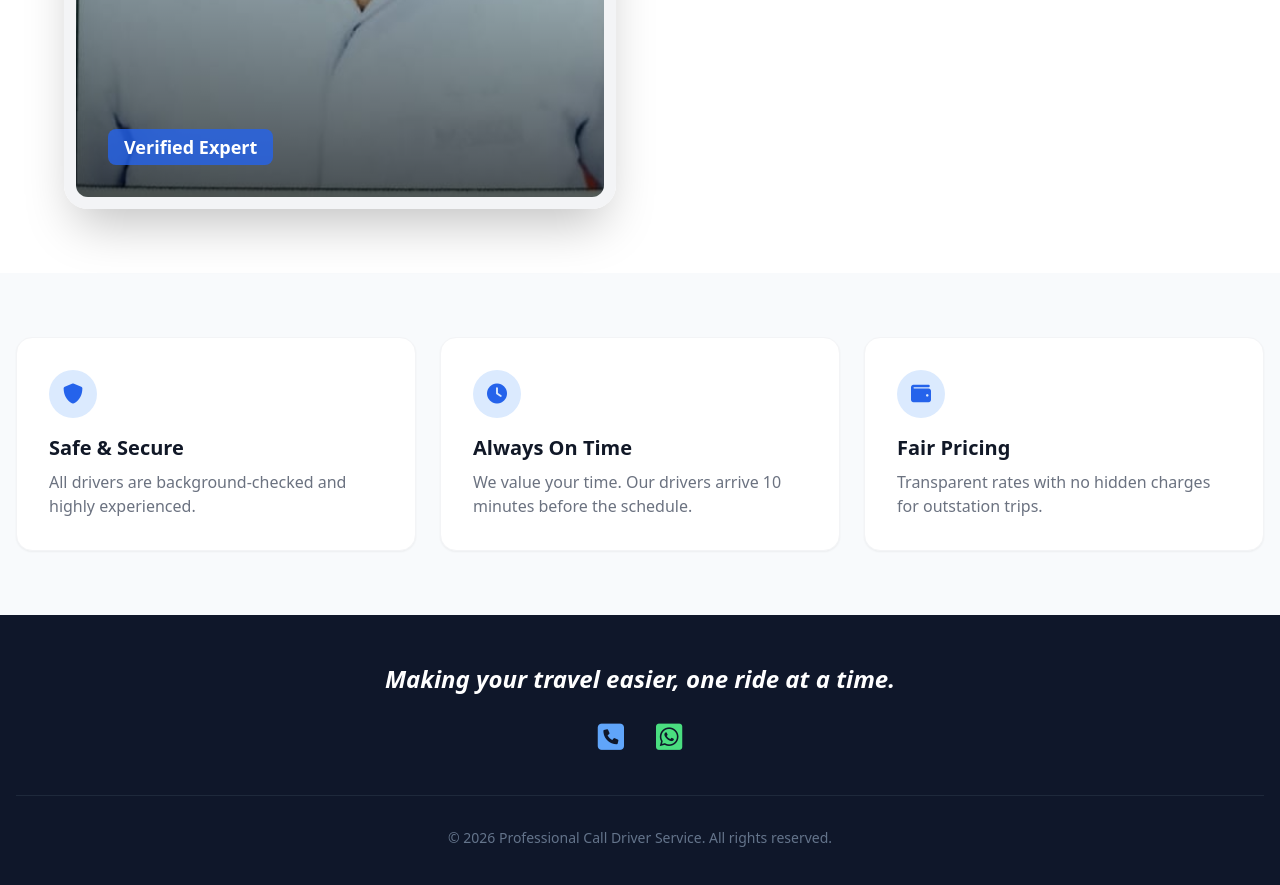
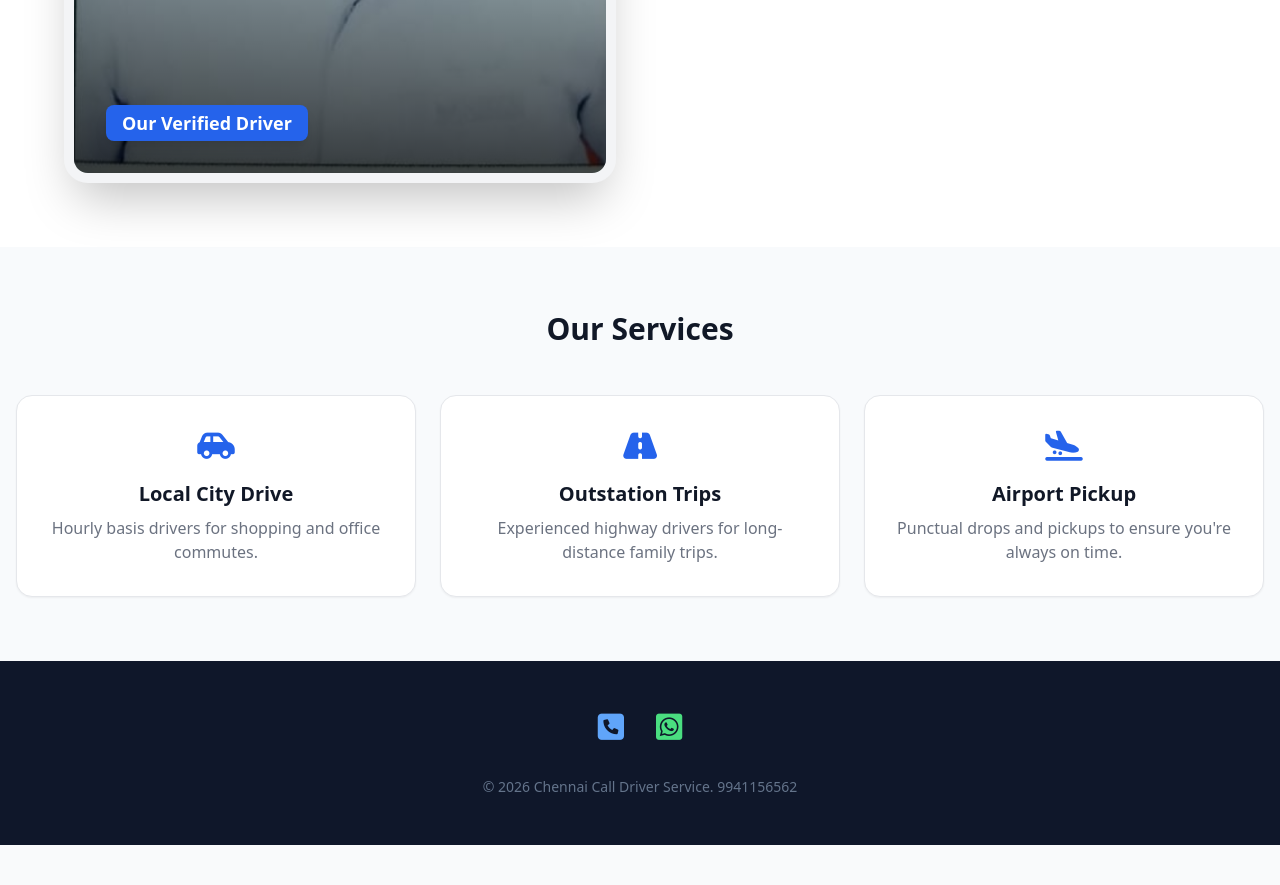
Before and after one commit to chennaidriver/chennaidriver.github.io, a plain HTML site: page index.html in a window 1280 px wide. Shown: the part 1101-1986 px from the top of the page. After the commit the page ends 1946 px from the top, so only its background shows below. Drawn offline with nearby package versions, Linux system fonts and the light colour scheme.

Commit message:
Update index.html

```diff
--- a/index.html
+++ b/index.html
@@ -3,7 +3,7 @@
 <head>
     <meta charset="UTF-8">
     <meta name="viewport" content="width=device-width, initial-scale=1.0">
-    <title>Professional Call Driver | 24/7 Service</title>
+    <title>Chennai Professional Call Driver | 9941156562</title>
     <script src="https://cdn.tailwindcss.com"></script>
     <link rel="stylesheet" href="https://cdnjs.cloudflare.com/ajax/libs/font-awesome/6.0.0/css/all.min.css">
     <style>
@@ -19,12 +19,12 @@
 </head>
 <body class="bg-gray-50 font-sans text-gray-900">
 
-    <header class="sticky top-0 z-50 bg-white shadow-sm">
+    <header class="sticky top-0 z-50 bg-white shadow-sm border-b">
         <div class="container mx-auto px-4 py-4 flex justify-between items-center">
-            <div class="text-2xl font-black text-blue-900 tracking-tighter">
-                CALL<span class="text-blue-600">DRIVER</span>
+            <div class="text-2xl font-black text-blue-900 tracking-tighter uppercase">
+                Chennai<span class="text-blue-600">Drivers</span>
             </div>
-            <a href="tel:9941156562" class="bg-blue-600 text-white px-6 py-2 rounded-full font-bold hover:bg-blue-700 transition flex items-center">
+            <a href="tel:9941156562" class="bg-blue-600 text-white px-5 py-2 rounded-full font-bold hover:bg-blue-700 transition flex items-center text-sm md:text-base">
                 <i class="fas fa-phone-alt mr-2"></i> 9941156562
             </a>
         </div>
@@ -32,11 +32,11 @@
 
     <section class="gradient-bg text-white py-16 px-4">
         <div class="container mx-auto text-center max-w-4xl">
-            <h1 class="text-4xl md:text-6xl font-extrabold mb-6 leading-tight">Reliable Drivers for Your Every Journey</h1>
-            <p class="text-xl mb-10 text-blue-100 opacity-90">Experience stress-free travel with our experienced, verified professional drivers available in Chennai.</p>
+            <h1 class="text-4xl md:text-6xl font-extrabold mb-6 leading-tight">Reliable Professional Drivers in Chennai</h1>
+            <p class="text-xl mb-10 text-blue-100 opacity-90">Experience stress-free travel with our verified experts available 24/7 for all your driving needs.</p>
 
             <a href="tel:9941156562" class="pulse-btn inline-block bg-yellow-500 hover:bg-yellow-400 text-blue-950 text-2xl font-black py-5 px-12 rounded-2xl shadow-2xl transition duration-300">
-                CALL NOW: 9941156562
+                CALL: 9941156562
             </a>
         </div>
     </section>
@@ -46,18 +46,21 @@
             <div class="flex flex-col md:flex-row items-center gap-12 max-w-6xl mx-auto">
 
                 <div class="w-full md:w-1/2">
-                    <div class="relative rounded-3xl overflow-hidden shadow-2xl border-[12px] border-gray-100">
-                        <img src="driver.jpeg" alt="Our Professional Driver" class="w-full h-auto object-cover min-h-[400px]">
-                        <div class="absolute inset-0 bg-gradient-to-t from-black/60 via-transparent to-transparent flex items-end p-8">
-                            <span class="text-white font-bold text-lg bg-blue-600/80 px-4 py-1 rounded-lg">Verified Expert</span>
+                    <div class="relative rounded-3xl overflow-hidden shadow-2xl border-[10px] border-gray-100 bg-gray-200">
+                        <img src="./driver.jpeg"
+                             alt="Chennai Call Driver"
+                             class="w-full h-auto object-cover min-h-[400px]"
+                             onerror="this.onerror=null; this.src='https://images.unsplash.com/photo-1544620347-c4fd4a3d5957?auto=format&fit=crop&w=800&q=80';">
+                        <div class="absolute inset-0 bg-gradient-to-t from-black/70 via-transparent to-transparent flex items-end p-8">
+                            <span class="text-white font-bold text-lg bg-blue-600 px-4 py-1 rounded-lg shadow-lg">Our Verified Driver</span>
                         </div>
                     </div>
                 </div>
 
                 <div class="w-full md:w-1/2 text-center md:text-left">
-                    <h2 class="text-4xl font-bold text-slate-900 mb-6">Need a Driver Immediately?</h2>
+                    <h2 class="text-4xl font-bold text-slate-900 mb-6">Connect via WhatsApp</h2>
                     <p class="text-gray-600 mb-8 text-xl leading-relaxed">
-                        Whether it's a quick trip to the mall or a long-distance drive, we are ready. Start a <strong>WhatsApp Call</strong> now for instant confirmation.
+                        Need a driver right now? Start a <strong>WhatsApp Call</strong> for instant booking, location sharing, and estimated arrival time.
                     </p>
 
                     <div class="space-y-4">
@@ -73,28 +76,23 @@
     </section>
 
     <section class="py-16 bg-slate-50">
-        <div class="container mx-auto px-4">
+        <div class="container mx-auto px-4 text-center">
+            <h2 class="text-3xl font-bold mb-12">Our Services</h2>
             <div class="grid grid-cols-1 md:grid-cols-3 gap-6">
-                <div class="bg-white p-8 rounded-2xl border border-gray-100 shadow-sm">
-                    <div class="w-12 h-12 bg-blue-100 text-blue-600 rounded-full flex items-center justify-center mb-4 text-xl">
-                        <i class="fas fa-shield-alt"></i>
-                    </div>
-                    <h3 class="text-xl font-bold mb-2">Safe & Secure</h3>
-                    <p class="text-gray-500">All drivers are background-checked and highly experienced.</p>
+                <div class="bg-white p-8 rounded-2xl shadow-sm border">
+                    <div class="text-blue-600 text-3xl mb-4"><i class="fas fa-car-side"></i></div>
+                    <h3 class="text-xl font-bold mb-2">Local City Drive</h3>
+                    <p class="text-gray-500">Hourly basis drivers for shopping and office commutes.</p>
                 </div>
-                <div class="bg-white p-8 rounded-2xl border border-gray-100 shadow-sm">
-                    <div class="w-12 h-12 bg-blue-100 text-blue-600 rounded-full flex items-center justify-center mb-4 text-xl">
-                        <i class="fas fa-clock"></i>
-                    </div>
-                    <h3 class="text-xl font-bold mb-2">Always On Time</h3>
-                    <p class="text-gray-500">We value your time. Our drivers arrive 10 minutes before the schedule.</p>
+                <div class="bg-white p-8 rounded-2xl shadow-sm border">
+                    <div class="text-blue-600 text-3xl mb-4"><i class="fas fa-road"></i></div>
+                    <h3 class="text-xl font-bold mb-2">Outstation Trips</h3>
+                    <p class="text-gray-500">Experienced highway drivers for long-distance family trips.</p>
                 </div>
-                <div class="bg-white p-8 rounded-2xl border border-gray-100 shadow-sm">
-                    <div class="w-12 h-12 bg-blue-100 text-blue-600 rounded-full flex items-center justify-center mb-4 text-xl">
-                        <i class="fas fa-wallet"></i>
-                    </div>
-                    <h3 class="text-xl font-bold mb-2">Fair Pricing</h3>
-                    <p class="text-gray-500">Transparent rates with no hidden charges for outstation trips.</p>
+                <div class="bg-white p-8 rounded-2xl shadow-sm border">
+                    <div class="text-blue-600 text-3xl mb-4"><i class="fas fa-plane-arrival"></i></div>
+                    <h3 class="text-xl font-bold mb-2">Airport Pickup</h3>
+                    <p class="text-gray-500">Punctual drops and pickups to ensure you're always on time.</p>
                 </div>
             </div>
         </div>
@@ -102,14 +100,11 @@
 
     <footer class="bg-slate-900 text-white py-12 text-center">
         <div class="container mx-auto px-4">
-            <h2 class="text-2xl font-bold mb-6 italic">Making your travel easier, one ride at a time.</h2>
-            <div class="flex justify-center gap-8 mb-10 text-3xl">
+            <div class="flex justify-center gap-8 mb-8 text-3xl">
                 <a href="tel:9941156562" class="text-blue-400 hover:text-white transition"><i class="fas fa-phone-square"></i></a>
                 <a href="https://wa.me/919941156562" class="text-green-400 hover:text-white transition"><i class="fab fa-whatsapp-square"></i></a>
             </div>
-            <div class="border-t border-slate-800 pt-8">
-                <p class="text-slate-500 text-sm">© 2026 Professional Call Driver Service. All rights reserved.</p>
-            </div>
+            <p class="text-slate-500 text-sm">© 2026 Chennai Call Driver Service. 9941156562</p>
         </div>
     </footer>
 
```
